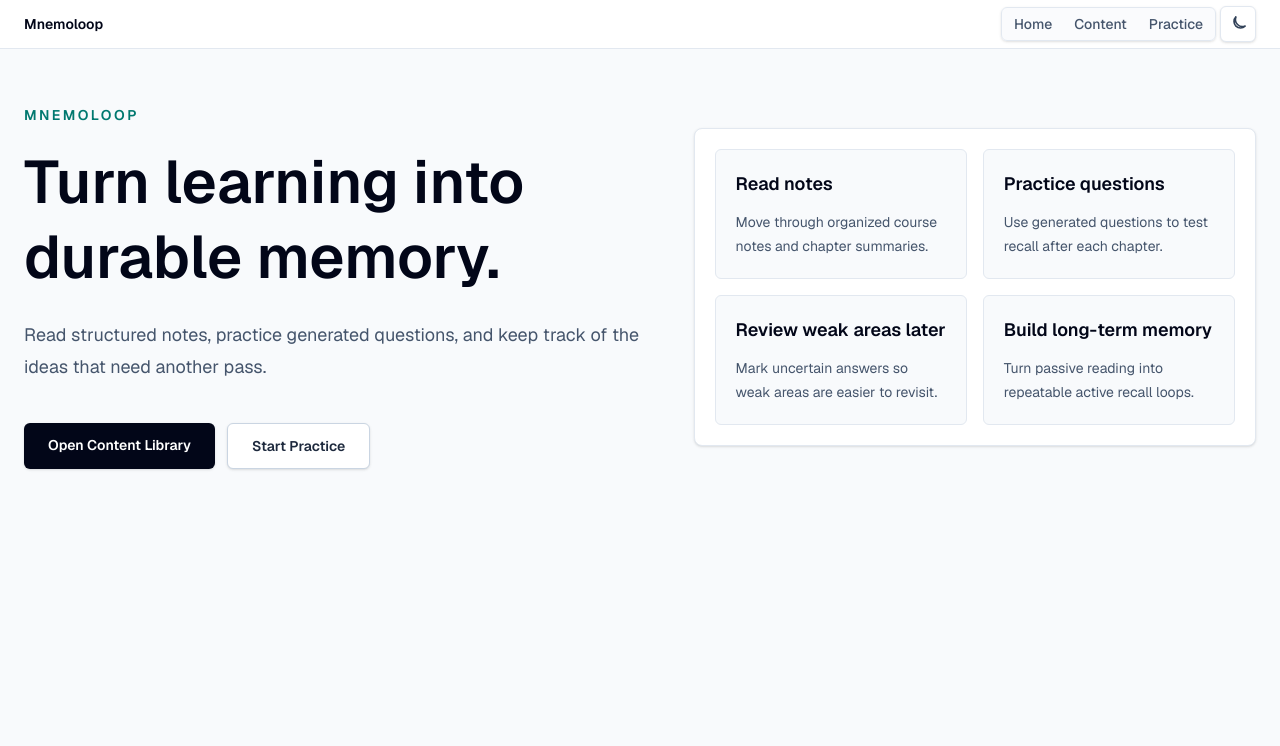
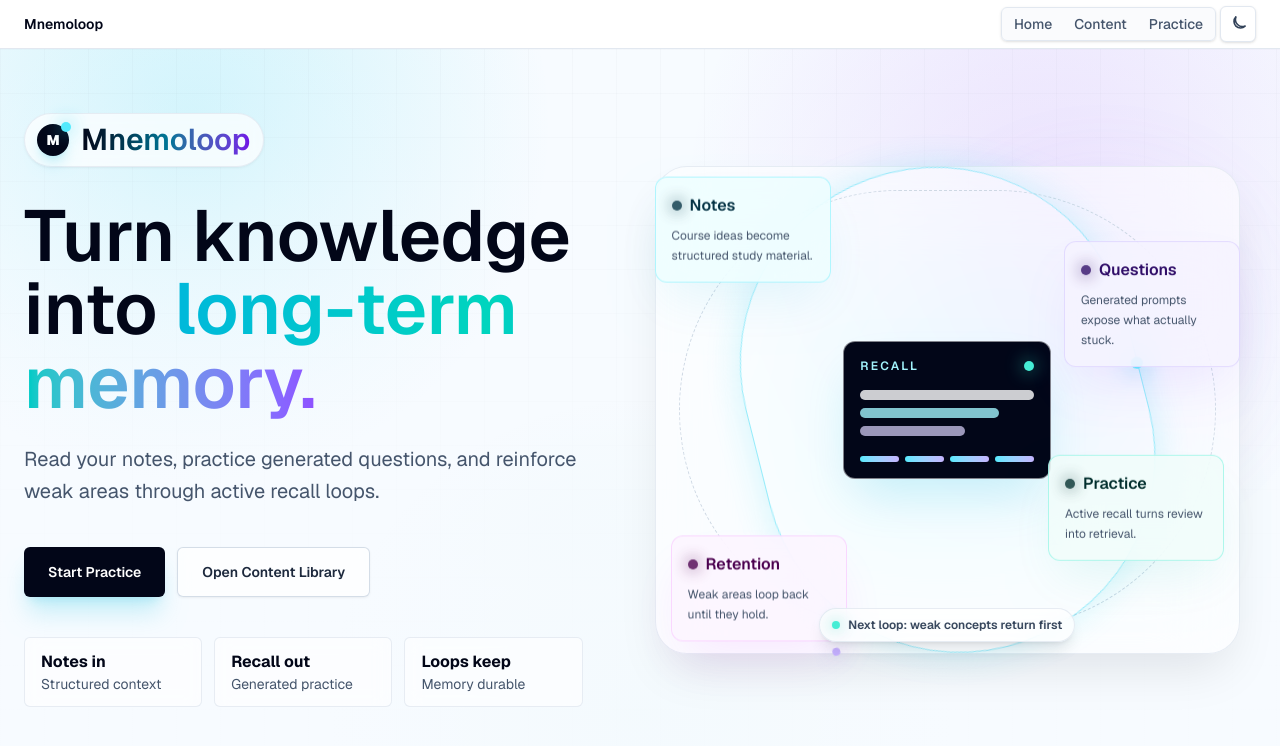
Before and after one commit to bh7781/mnemoloop, a Next.js app: page / in a window 1280 px wide. Shown: the top 746 px of the page. Built offline with nearby package versions, Linux system fonts and the light colour scheme.

Commit message:
Redesign homepage hero

```diff
--- a/app/page.tsx
+++ b/app/page.tsx
@@ -1,70 +1,200 @@
 import Link from "next/link";
 
-const featureCards = [
+const loopStages = [
   {
-    description: "Move through organized course notes and chapter summaries.",
-    title: "Read notes",
+    label: "Notes",
+    detail: "Course ideas become structured study material.",
+    className:
+      "left-4 top-8 border-cyan-300/40 bg-cyan-50/80 text-cyan-950 shadow-cyan-500/10 dark:bg-cyan-400/10 dark:text-cyan-50",
   },
   {
-    description: "Use generated questions to test recall after each chapter.",
-    title: "Practice questions",
+    label: "Questions",
+    detail: "Generated prompts expose what actually stuck.",
+    className:
+      "right-4 top-20 border-violet-300/40 bg-violet-50/80 text-violet-950 shadow-violet-500/10 dark:bg-violet-400/10 dark:text-violet-50",
   },
   {
-    description: "Mark uncertain answers so weak areas are easier to revisit.",
-    title: "Review weak areas later",
+    label: "Practice",
+    detail: "Active recall turns review into retrieval.",
+    className:
+      "right-8 bottom-24 border-teal-300/40 bg-teal-50/80 text-teal-950 shadow-teal-500/10 dark:bg-teal-400/10 dark:text-teal-50",
   },
   {
-    description: "Turn passive reading into repeatable active recall loops.",
-    title: "Build long-term memory",
+    label: "Retention",
+    detail: "Weak areas loop back until they hold.",
+    className:
+      "left-8 bottom-10 border-fuchsia-300/40 bg-fuchsia-50/80 text-fuchsia-950 shadow-fuchsia-500/10 dark:bg-fuchsia-400/10 dark:text-fuchsia-50",
   },
 ];
 
+const recallDots = ["Read", "Recall", "Refine", "Repeat"];
+
 export default function Home() {
   return (
-    <main className="min-h-screen bg-slate-50 px-6 pb-16 pt-14 text-slate-950 dark:bg-[#0b1120] dark:text-white">
-      <section className="mx-auto grid w-full max-w-7xl gap-12 lg:grid-cols-[1.05fr_0.95fr] lg:items-center">
-        <div>
-          <p className="text-sm font-semibold uppercase tracking-[0.18em] text-teal-700 dark:text-teal-400">
+    <main className="relative isolate min-h-[calc(100vh-3rem)] overflow-hidden bg-[#f7fbff] px-6 py-12 text-slate-950 dark:bg-[#050812] dark:text-white sm:py-16">
+      <style>{`
+        @keyframes mnemoFloat {
+          0%, 100% { transform: translate3d(0, 0, 0); }
+          50% { transform: translate3d(0, -14px, 0); }
+        }
+
+        @keyframes mnemoFloatReverse {
+          0%, 100% { transform: translate3d(0, 0, 0); }
+          50% { transform: translate3d(0, 12px, 0); }
+        }
+
+        @keyframes mnemoOrbit {
+          from { transform: rotate(0deg); }
+          to { transform: rotate(360deg); }
+        }
+
+        @keyframes mnemoGlow {
+          0%, 100% { opacity: 0.55; transform: scale(1); }
+          50% { opacity: 0.9; transform: scale(1.06); }
+        }
+
+        .mnemo-glow {
+          animation: mnemoGlow 8s ease-in-out infinite;
+        }
+
+        @media (prefers-reduced-motion: reduce) {
+          .mnemo-float,
+          .mnemo-float-reverse,
+          .mnemo-orbit,
+          .mnemo-glow {
+            animation: none !important;
+          }
+        }
+      `}</style>
+
+      <div className="pointer-events-none absolute inset-0 -z-10">
+        <div className="absolute inset-0 bg-[radial-gradient(circle_at_15%_10%,rgba(34,211,238,0.24),transparent_28%),radial-gradient(circle_at_82%_20%,rgba(168,85,247,0.22),transparent_30%),radial-gradient(circle_at_50%_88%,rgba(20,184,166,0.18),transparent_34%)] dark:bg-[radial-gradient(circle_at_12%_8%,rgba(34,211,238,0.18),transparent_30%),radial-gradient(circle_at_82%_16%,rgba(168,85,247,0.22),transparent_32%),radial-gradient(circle_at_52%_90%,rgba(20,184,166,0.12),transparent_36%)]" />
+        <div className="absolute inset-0 opacity-[0.28] [background-image:linear-gradient(rgba(15,23,42,0.09)_1px,transparent_1px),linear-gradient(90deg,rgba(15,23,42,0.09)_1px,transparent_1px)] [background-size:44px_44px] dark:opacity-[0.18] dark:[background-image:linear-gradient(rgba(148,163,184,0.16)_1px,transparent_1px),linear-gradient(90deg,rgba(148,163,184,0.16)_1px,transparent_1px)]" />
+        <div className="absolute inset-0 bg-[linear-gradient(180deg,rgba(247,251,255,0.22),rgba(247,251,255,0.92)_72%)] dark:bg-[linear-gradient(180deg,rgba(5,8,18,0.08),rgba(5,8,18,0.86)_76%)]" />
+      </div>
+
+      <section className="mx-auto grid w-full max-w-7xl items-center gap-14 lg:grid-cols-[0.95fr_1.05fr]">
+        <div className="max-w-3xl">
+          <div className="inline-flex items-center gap-3 rounded-full border border-slate-200/80 bg-white/70 px-3 py-2 shadow-sm shadow-slate-950/5 backdrop-blur dark:border-white/10 dark:bg-white/[0.06] dark:shadow-cyan-500/10">
+            <span className="relative flex h-8 w-8 items-center justify-center rounded-full bg-slate-950 text-sm font-black text-white shadow-lg shadow-cyan-500/20 dark:bg-white dark:text-slate-950">
+              M
+              <span className="absolute -right-0.5 -top-0.5 h-2.5 w-2.5 rounded-full bg-cyan-300 shadow-[0_0_18px_rgba(34,211,238,0.9)]" />
+            </span>
+            <span className="bg-gradient-to-r from-slate-950 via-cyan-700 to-violet-700 bg-clip-text text-2xl font-semibold tracking-normal text-transparent dark:from-white dark:via-cyan-200 dark:to-violet-200 sm:text-3xl">
               Mnemoloop
+            </span>
+          </div>
+
+          <h1 className="mt-8 max-w-4xl text-5xl font-semibold leading-[1.02] tracking-normal text-slate-950 dark:text-white sm:text-6xl lg:text-7xl">
+            Turn knowledge into{" "}
+            <span className="bg-gradient-to-r from-cyan-500 via-teal-400 to-violet-500 bg-clip-text text-transparent dark:from-cyan-200 dark:via-teal-200 dark:to-violet-300">
+              long-term memory.
+            </span>
+          </h1>
+
+          <p className="mt-6 max-w-2xl text-lg leading-8 text-slate-600 dark:text-slate-300 sm:text-xl">
+            Read your notes, practice generated questions, and reinforce weak
+            areas through active recall loops.
           </p>
-          <h1 className="mt-5 max-w-3xl text-5xl font-semibold leading-tight tracking-normal sm:text-6xl">
-            Turn learning into durable memory.
-          </h1>
-          <p className="mt-6 max-w-2xl text-lg leading-8 text-slate-600 dark:text-slate-300">
-            Read structured notes, practice generated questions, and keep track
-            of the ideas that need another pass.
-          </p>
+
           <div className="mt-10 flex flex-col gap-3 sm:flex-row">
             <Link
+              href="/practice"
+              className="inline-flex items-center justify-center rounded-md bg-slate-950 px-6 py-3.5 text-sm font-semibold text-white shadow-xl shadow-cyan-500/20 transition hover:-translate-y-0.5 hover:bg-slate-800 focus:outline-none focus:ring-2 focus:ring-cyan-400 focus:ring-offset-2 focus:ring-offset-[#f7fbff] dark:bg-white dark:text-slate-950 dark:shadow-cyan-400/20 dark:hover:bg-cyan-50 dark:focus:ring-cyan-200 dark:focus:ring-offset-[#050812]"
+            >
+              Start Practice
+            </Link>
+            <Link
               href="/content"
-              className="inline-flex rounded-md bg-slate-950 px-6 py-3 text-sm font-semibold text-white shadow-sm transition hover:bg-slate-800 focus:outline-none focus:ring-2 focus:ring-slate-950 focus:ring-offset-2 dark:bg-white dark:text-slate-950 dark:hover:bg-slate-200"
+              className="inline-flex items-center justify-center rounded-md border border-slate-300/80 bg-white/70 px-6 py-3.5 text-sm font-semibold text-slate-800 shadow-sm shadow-slate-950/5 backdrop-blur transition hover:-translate-y-0.5 hover:border-slate-400 hover:bg-white focus:outline-none focus:ring-2 focus:ring-slate-400 focus:ring-offset-2 focus:ring-offset-[#f7fbff] dark:border-white/15 dark:bg-white/[0.06] dark:text-slate-100 dark:hover:border-cyan-200/40 dark:hover:bg-white/[0.1] dark:focus:ring-cyan-200 dark:focus:ring-offset-[#050812]"
             >
               Open Content Library
             </Link>
-            <Link
-              href="/practice"
-              className="inline-flex rounded-md border border-slate-300 bg-white px-6 py-3 text-sm font-semibold text-slate-800 shadow-sm transition hover:bg-slate-100 focus:outline-none focus:ring-2 focus:ring-slate-950 focus:ring-offset-2 dark:border-slate-800 dark:bg-slate-900 dark:text-slate-100 dark:hover:bg-slate-800 dark:focus:ring-slate-200"
-            >
-              Start Practice
-            </Link>
+          </div>
+
+          <div className="mt-10 grid max-w-2xl grid-cols-1 gap-3 text-sm text-slate-600 dark:text-slate-300 sm:grid-cols-3">
+            <div className="rounded-md border border-slate-200/80 bg-white/60 px-4 py-3 backdrop-blur dark:border-white/10 dark:bg-white/[0.04]">
+              <strong className="block text-base text-slate-950 dark:text-white">
+                Notes in
+              </strong>
+              Structured context
+            </div>
+            <div className="rounded-md border border-slate-200/80 bg-white/60 px-4 py-3 backdrop-blur dark:border-white/10 dark:bg-white/[0.04]">
+              <strong className="block text-base text-slate-950 dark:text-white">
+                Recall out
+              </strong>
+              Generated practice
+            </div>
+            <div className="rounded-md border border-slate-200/80 bg-white/60 px-4 py-3 backdrop-blur dark:border-white/10 dark:bg-white/[0.04]">
+              <strong className="block text-base text-slate-950 dark:text-white">
+                Loops keep
+              </strong>
+              Memory durable
+            </div>
           </div>
         </div>
 
-        <div className="rounded-lg border border-slate-200 bg-white p-5 shadow-sm dark:border-slate-800 dark:bg-slate-900">
-          <div className="grid gap-4 sm:grid-cols-2">
-            {featureCards.map((feature) => (
+        <div className="relative mx-auto h-[520px] w-full max-w-[620px]">
+          <div className="mnemo-glow absolute left-1/2 top-1/2 h-80 w-80 -translate-x-1/2 -translate-y-1/2 rounded-full bg-cyan-300/20 blur-3xl dark:bg-cyan-300/15" />
+          <div className="mnemo-glow absolute right-10 top-16 h-56 w-56 rounded-full bg-violet-400/20 blur-3xl [animation-delay:1.8s] dark:bg-violet-400/18" />
+
+          <div className="absolute inset-4 rounded-[2rem] border border-slate-200/80 bg-white/60 shadow-2xl shadow-slate-950/10 backdrop-blur-2xl dark:border-white/10 dark:bg-white/[0.055] dark:shadow-cyan-950/40" />
+          <div className="absolute inset-10 rounded-full border border-dashed border-slate-300/90 dark:border-cyan-200/20" />
+          <div className="mnemo-orbit absolute inset-16 rounded-full border border-cyan-400/40 shadow-[0_0_34px_rgba(34,211,238,0.18)] [animation:mnemoOrbit_26s_linear_infinite]">
+            <span className="absolute left-1/2 top-0 h-3 w-3 -translate-x-1/2 -translate-y-1/2 rounded-full bg-cyan-300 shadow-[0_0_24px_rgba(34,211,238,0.95)]" />
+            <span className="absolute bottom-6 right-8 h-2 w-2 rounded-full bg-violet-300 shadow-[0_0_20px_rgba(196,181,253,0.85)]" />
+          </div>
+
+          <div className="absolute left-1/2 top-1/2 z-10 w-52 -translate-x-1/2 -translate-y-1/2 rounded-xl border border-white/50 bg-slate-950 p-4 text-white shadow-2xl shadow-cyan-500/20 dark:border-white/10 dark:bg-[#07111f]">
+            <div className="mb-4 flex items-center justify-between">
+              <span className="text-xs font-semibold uppercase tracking-[0.18em] text-cyan-200">
+                Recall
+              </span>
+              <span className="h-2.5 w-2.5 rounded-full bg-teal-300 shadow-[0_0_18px_rgba(45,212,191,0.9)]" />
+            </div>
+            <div className="space-y-2">
+              <div className="h-2.5 rounded-full bg-white/80" />
+              <div className="h-2.5 w-4/5 rounded-full bg-cyan-200/80" />
+              <div className="h-2.5 w-3/5 rounded-full bg-violet-200/70" />
+            </div>
+            <div className="mt-5 grid grid-cols-4 gap-1.5">
+              {recallDots.map((item) => (
+                <span
+                  key={item}
+                  className="h-1.5 rounded-full bg-gradient-to-r from-cyan-300 to-violet-300"
+                  title={item}
+                />
+              ))}
+            </div>
+          </div>
+
+          {loopStages.map((stage, index) => (
             <article
-                key={feature.title}
-                className="rounded-md border border-slate-200 bg-slate-50 p-5 dark:border-slate-800 dark:bg-slate-950"
+              key={stage.label}
+              className={`mnemo-float absolute z-20 w-44 rounded-xl border p-4 shadow-2xl backdrop-blur-xl ${stage.className}`}
+              style={{
+                animation:
+                  index % 2 === 0
+                    ? "mnemoFloat 7s ease-in-out infinite"
+                    : "mnemoFloatReverse 8s ease-in-out infinite",
+                animationDelay: `${index * 0.7}s`,
+              }}
             >
-                <h2 className="text-lg font-semibold tracking-normal text-slate-950 dark:text-white">
-                  {feature.title}
+              <div className="flex items-center gap-2">
+                <span className="h-2.5 w-2.5 rounded-full bg-current opacity-80 shadow-[0_0_16px_currentColor]" />
+                <h2 className="text-base font-semibold tracking-normal">
+                  {stage.label}
                 </h2>
-                <p className="mt-3 text-sm leading-6 text-slate-600 dark:text-slate-300">
-                  {feature.description}
+              </div>
+              <p className="mt-2 text-xs leading-5 text-slate-600 dark:text-slate-300">
+                {stage.detail}
               </p>
             </article>
           ))}
+
+          <div className="absolute bottom-7 left-1/2 z-20 flex -translate-x-1/2 items-center gap-2 rounded-full border border-slate-200/80 bg-white/75 px-3 py-2 text-xs font-semibold text-slate-700 shadow-lg shadow-slate-950/10 backdrop-blur dark:border-white/10 dark:bg-white/[0.08] dark:text-slate-200">
+            <span className="h-2 w-2 rounded-full bg-teal-300 shadow-[0_0_16px_rgba(45,212,191,0.9)]" />
+            Next loop: weak concepts return first
           </div>
         </div>
       </section>
```
Lines whose indentation alone changed are shown as unchanged.
